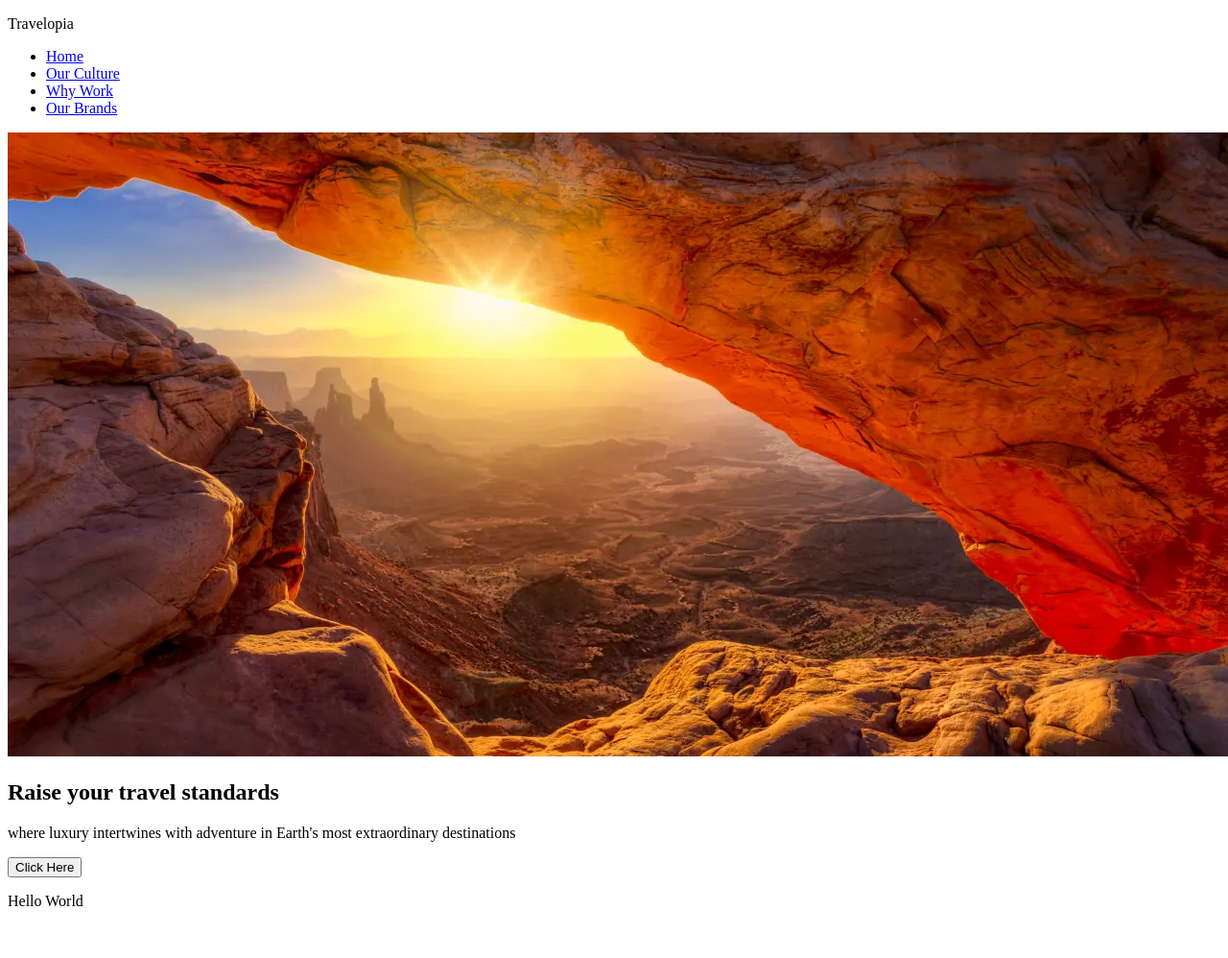
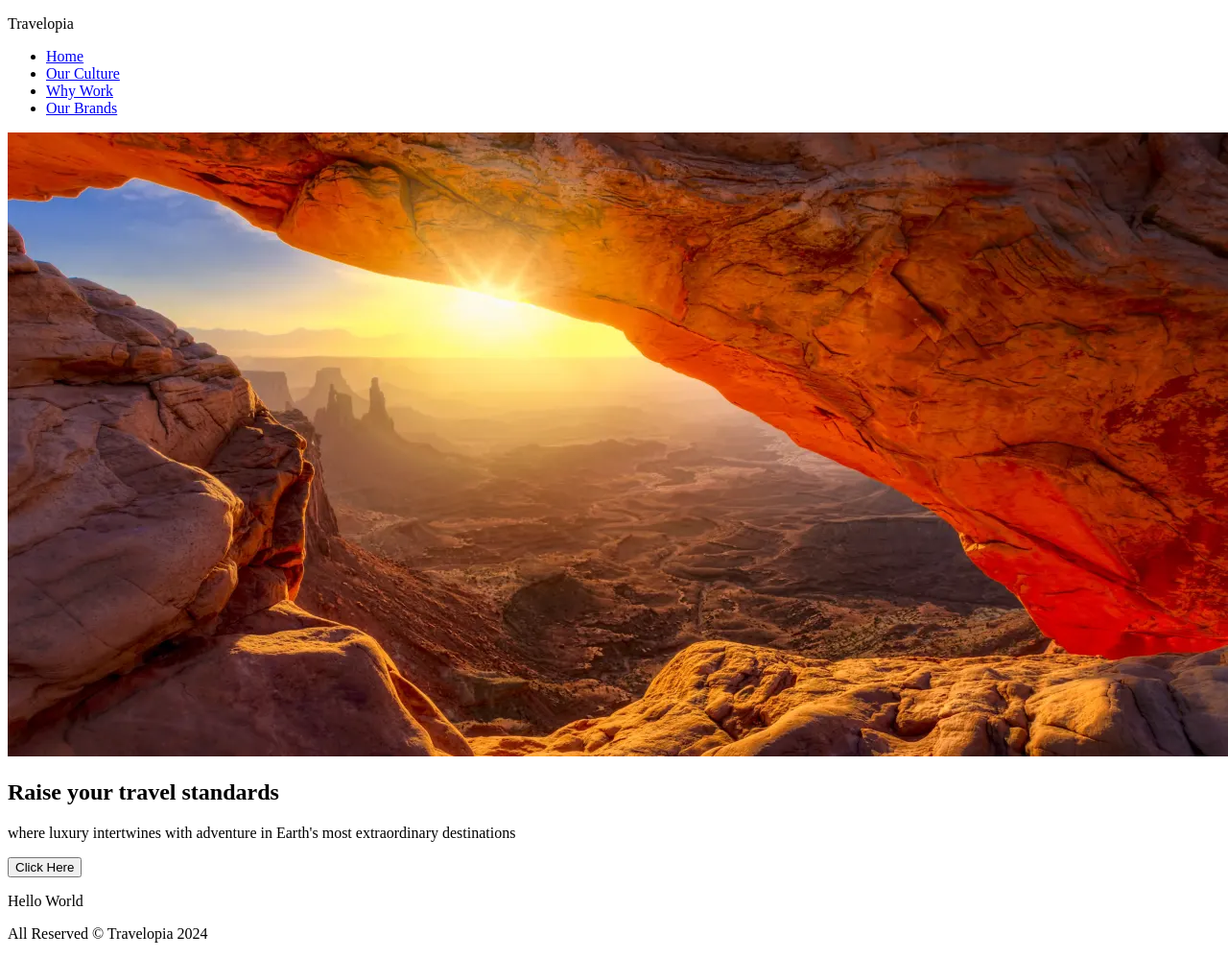
Before and after one commit to Coders6754/Travelopia, a plain HTML site: page index.html in a window 1280 px wide. Shown: the whole page at 96% size. Before the commit the page ends 964 px from the top, so only its background shows below. Drawn offline with Linux system fonts and the light colour scheme.

Commit message:
index of html completed

```diff
--- a/index.html
+++ b/index.html
@@ -48,10 +48,14 @@
     </div>
     <div class="alert">
       <div class="popup">
-          <p>Hello World</p>
+        <p>Hello World</p>
       </div>
-  </div>
+    </div>
   </main>
+  <footer class="footer">
+    <p>All Reserved © Travelopia 2024</p>
+  </footer>
 </body>
+<script src="index.js"></script>
 
 </html>
```
